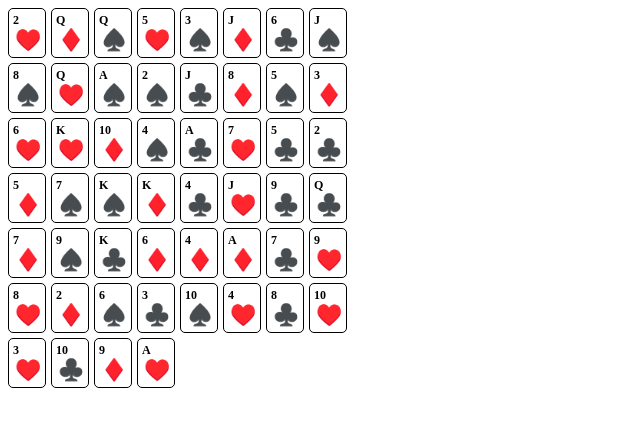
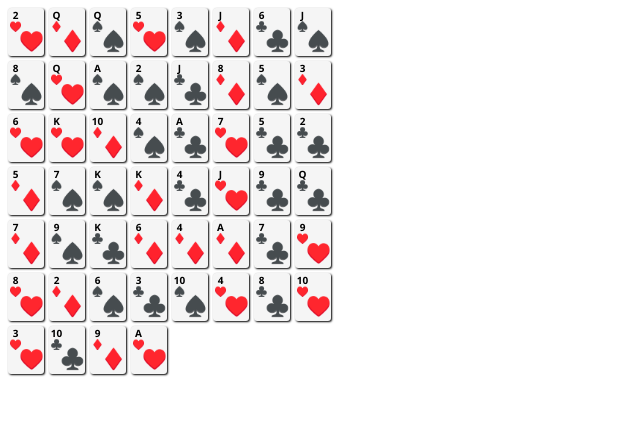
Before and after one commit to BynJerL/CardGame, a plain HTML site: page index.html in a window 1280 px wide. Shown: the whole page, without its empty margins (0-640 px from the left). Drawn offline with Linux system fonts and the light colour scheme.

Commit message:
Enhance card styles and layout in index.html

```diff
--- a/index.html
+++ b/index.html
@@ -13,23 +13,45 @@
         }
 
         .card {
+            font-family: 'Segoe UI', Tahoma, Geneva, Verdana, sans-serif;
             display: flex;
             flex-direction: column;
-            border: 1px solid black;
-            border-radius: 5px;
+            box-shadow: 1px 1px 2px;
+            background-color: whitesmoke;
+            border-radius: 3px;
             width: 36px;
             height: 48px;
+            user-select: none;
+            position: relative;
         }
 
         .rank {
-            font-size: 12px;
+            width: 15px;
+            font-size: 10px;
             font-weight: 600;
-            padding: 4px 0 0 4px;
+            position: absolute;
+            display: flex;
+            align-items: center;
+            justify-content: center;
+        }
+
+        .suit-mini {
+            width: 15px;
+            font-size: 10px;
+            font-weight: 600;
+            position: absolute;
+            display: flex;
+            align-items: center;
+            justify-content: center;
+            top: 10.5px;
         }
 
         .suit {
-            font-size: 21px;
+            font-size: 20px;
             padding-left: 6px;
+            position: absolute;
+            bottom: 2px;
+            right: 0;
         }
     </style>
 </head>
@@ -117,6 +139,7 @@
         cardDeck.innerHTML = card_list.map(
             card => `<div class="card">
                     <div class="rank">${card.rank}</div>
+                    <div class="suit-mini">${card.suit}</div>
                     <div class="suit">${card.suit}</div>
                 </div>`
         ).join("");
```
